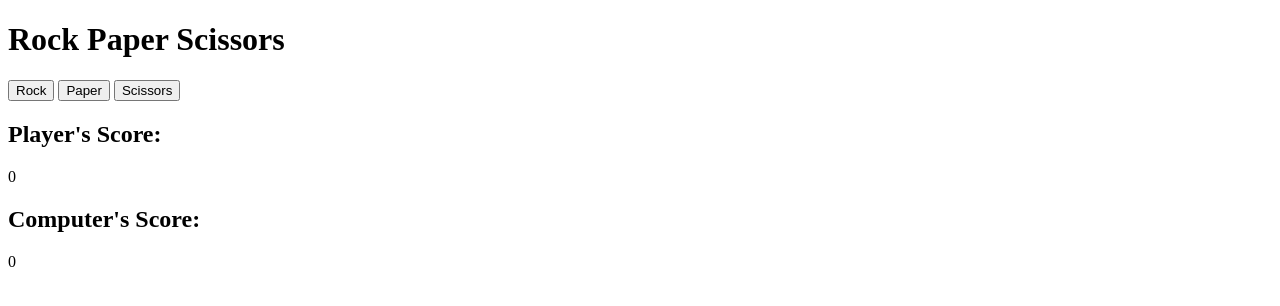
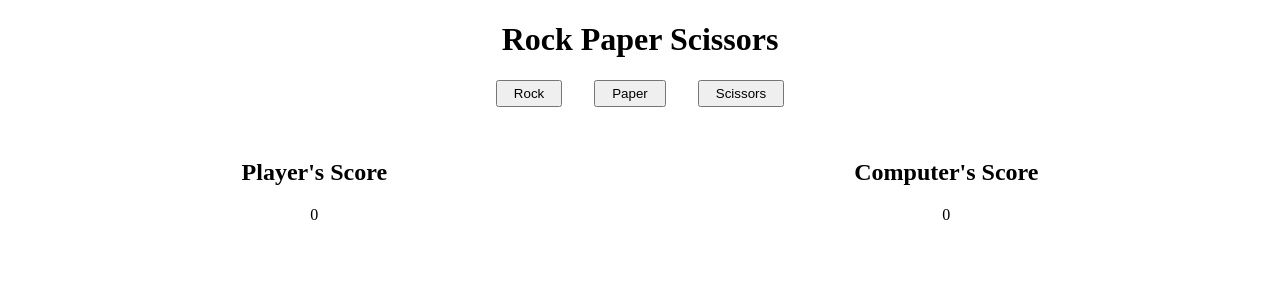
Before and after one commit to gefgu/odin-rock-paper-scissors, a plain HTML site: page index.html in a window 1280 px wide. Drawn offline with Linux system fonts and the light colour scheme.

Commit message:
Add css layout

```diff
--- a/index.html
+++ b/index.html
@@ -17,13 +17,15 @@
     </div>
     <div>
         <p class="result"></p>
-        <div>
-            <h2>Player's Score:</h2>
-            <p class="player-score">0</p>
-        </div>
-        <div>
-            <h2>Computer's Score:</h2>
-            <p class="computer-score">0</p>
+        <div class="score-display">
+            <div>
+                <h2>Player's Score</h2>
+                <p class="player-score">0</p>
+            </div>
+            <div>
+                <h2>Computer's Score</h2>
+                <p class="computer-score">0</p>
+            </div>
         </div>
     </div>
 </body>
--- a/style.css
+++ b/style.css
@@ -0,0 +1,27 @@
+h1 {
+    display: flex;
+    justify-content: center;
+    align-items: center;
+}
+
+.buttons {
+    display: flex;
+    justify-content: center;
+    align-items: center;
+    gap: 32px;
+    margin-bottom: 32px;
+}
+
+.buttons button {
+    padding: 4px 16px;
+}
+
+.score-display {
+    display: flex;
+    text-align: center;
+    justify-content: space-around;
+}
+
+.result {
+    text-align: center;
+}
```
